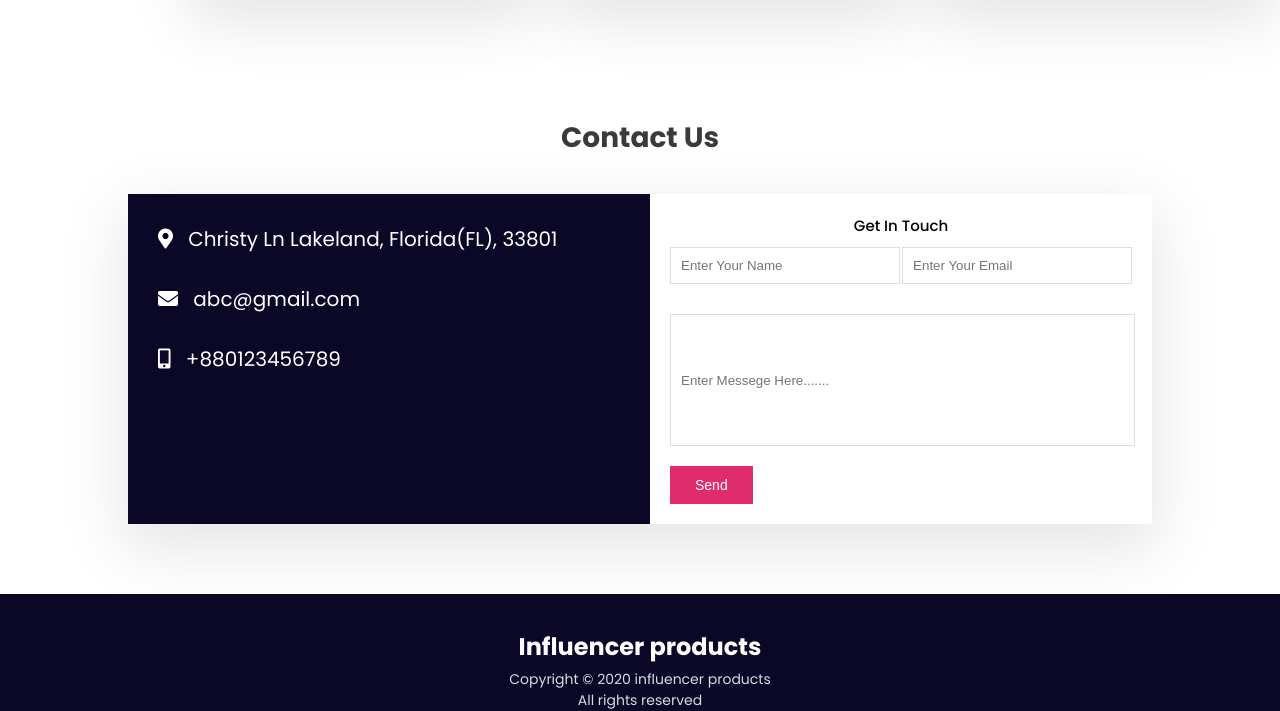
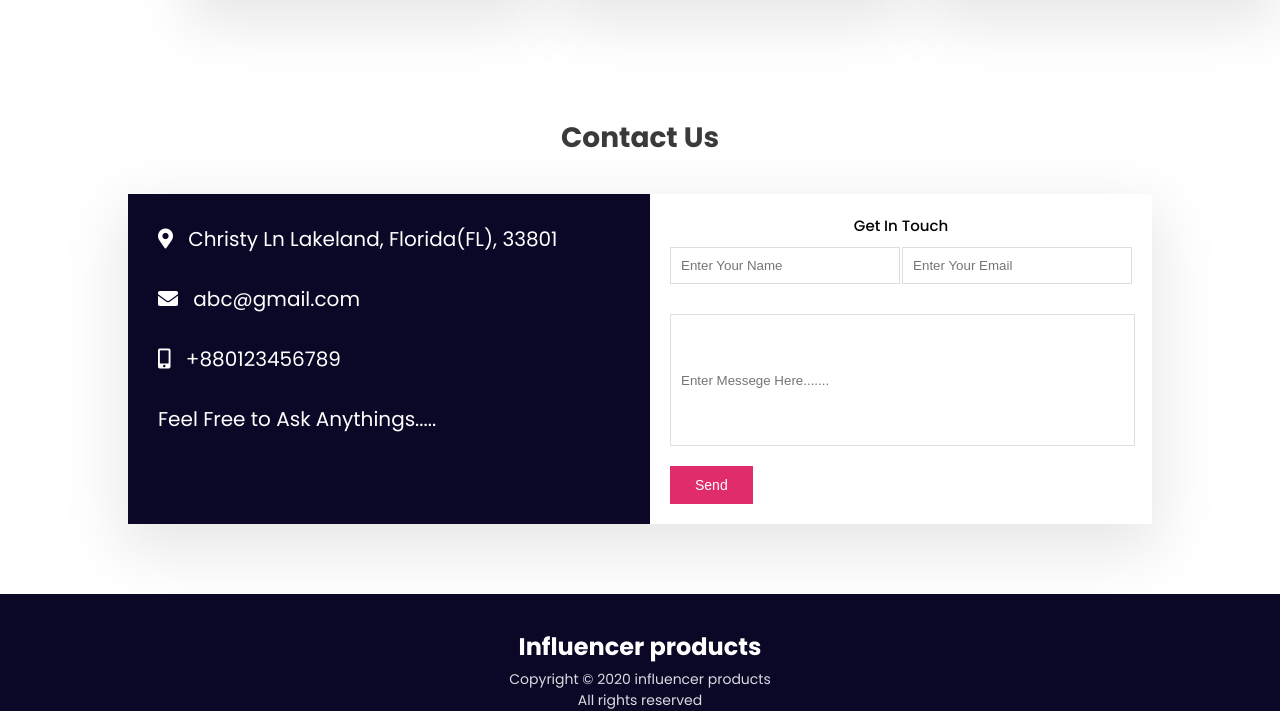
Before and after one commit to Sumonche016/assignment2, a plain HTML site: page index.html in a window 1280 px wide. Shown: the part 1741-2452 px from the top of the page. Drawn offline with Linux system fonts and the light colour scheme.

Commit message:
last commit

```diff
--- a/index.html
+++ b/index.html
@@ -210,6 +210,8 @@
                 <span class="location"><i class="fas fa-map-marker-alt"></i> Christy Ln Lakeland, Florida(FL), 33801 </span>
                 <span class="mail"><i class="fas fa-envelope"></i> abc@gmail.com</span>
                 <span class="mobile"><i class="fas fa-mobile-alt"></i> +880123456789</span>
+
+                <span>Feel Free to Ask Anythings.....</span>
             </div>
 
             <form action="#" class="form">
```
